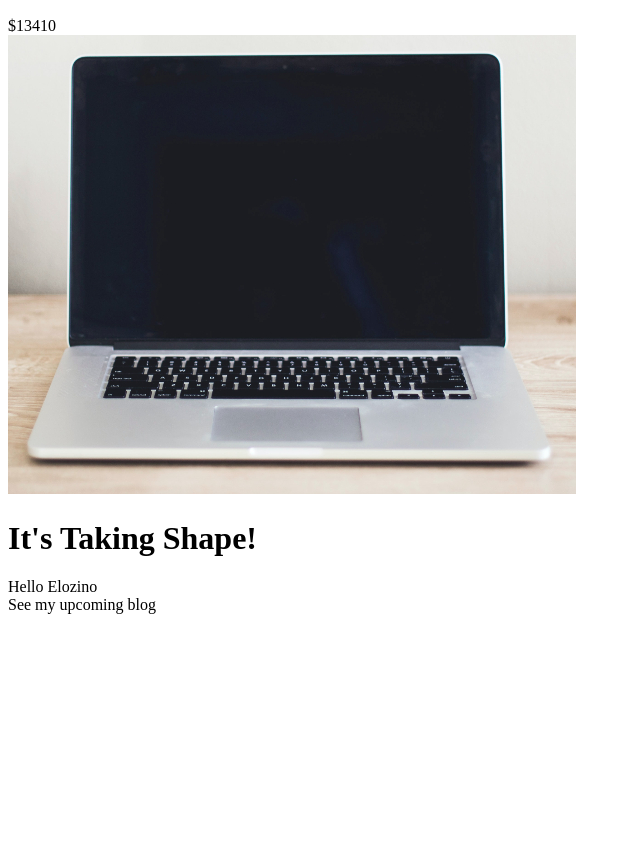
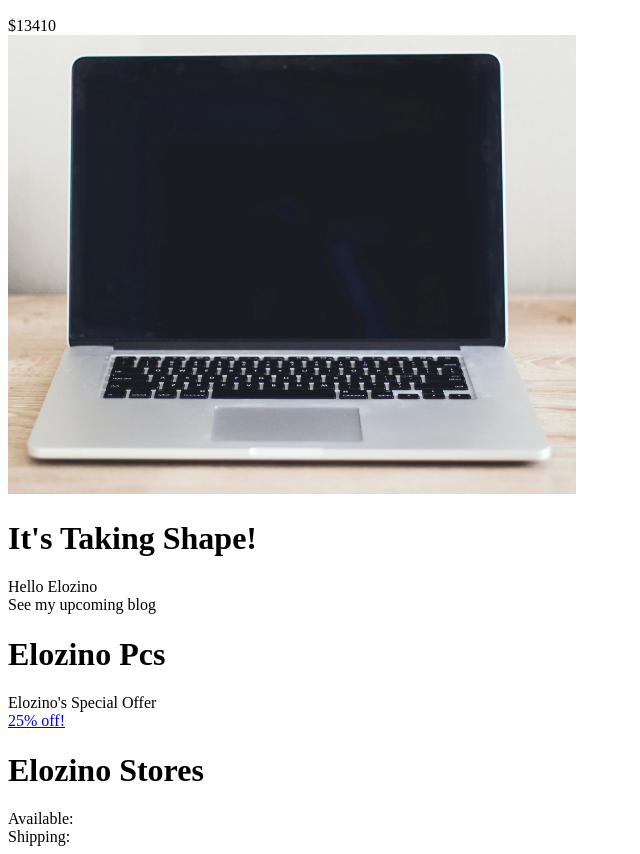
Before and after one commit to AElozinoLopez/javascript-learning-curve, a plain HTML site: page index.html in a window 1280 px wide. Shown: the part 248-1102 px from the top of the page, without its empty margins (0-640 px from the left). Before the commit the page ends 870 px from the top, so only its background shows below. Drawn offline with Linux system fonts and the light colour scheme.

Commit message:
Added content fo r Elozino Stores

```diff
--- a/index.html
+++ b/index.html
@@ -24,7 +24,26 @@
             </div>
             <div id="note">Take a look around...</div>
         </div>
-        <script src="js/string-variable.js"></script>
+        <script src="js/string-variable.js"></script> <!-- JavaScript -->
+
+        <h1>Elozino Pcs</h1>
+        <div id="contents">
+            <div id="titles">Special Offers</div>
+            <div id="notes">Sign-up to receive personalized offers!</div>
+        </div>
+        <script src="js/string-with-quotes.js"></script> <!-- JavaScript -->
+
+        <h1>Elozino Stores</h1>
+        <div class="content">
+            <div class="message">Available:
+                <span id="stock"></span>
+            </div>
+            <div class="message">Shipping:
+                <span id="shipping"> </span>
+            </div>
+        </div>
+        <script src="js/boolean-variable.js"></script>
+
 
     </body>
 </html>
--- /dev/null
+++ b/js/string-with-quotes.js
@@ -0,0 +1,9 @@
+var titles;
+var message;
+titles = "Elozino's Special Offer";
+message = '<a href=\"index.html\">25% off!</a>';
+
+var elTitle = document.getElementById('titles');
+elTitle.innerHTML = titles;
+var elNote = document.getElementById('notes');
+elNote.innerHTML = message;
```
